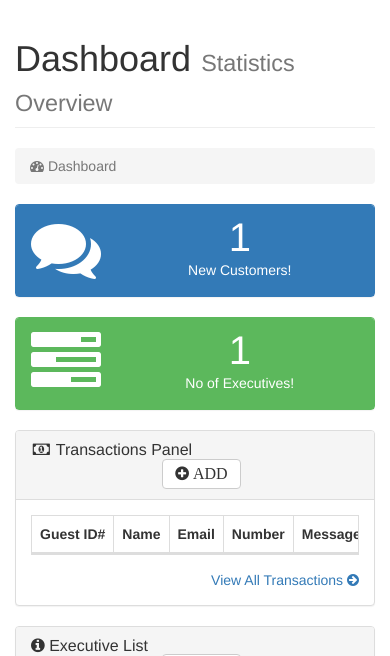
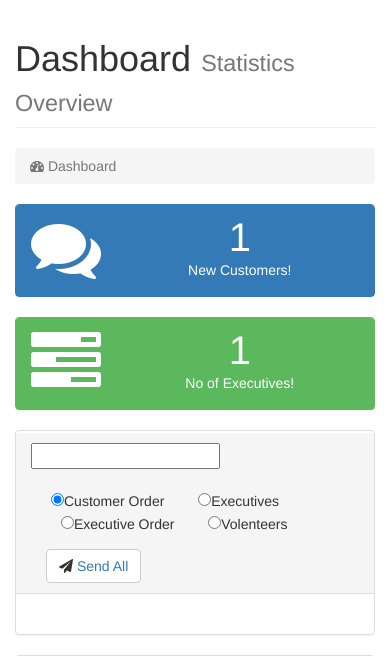
Before and after one commit to shivaprasadks/admin, a PHP site: page / in a window 390 px wide. Shown: the part 101-757 px from the top of the page. Run offline with PHP 8.4, Linux system fonts and the light colour scheme; data that the repository does not hold is empty; some libraries are stand-ins or nearby versions.

Commit message:
search option initial

```diff
--- a/email.php
+++ b/email.php
@@ -22,7 +22,7 @@
     <link href="css/plugins/morris.css" rel="stylesheet">
 
     <!-- Custom Fonts -->
-    <link href="font-awesome/css/font-awesome.min.css" rel="stylesheet" type="text/css">4
+    <link href="font-awesome/css/font-awesome.min.css" rel="stylesheet" type="text/css">
      <script src="http://ajax.googleapis.com/ajax/libs/jquery/1.9.1/jquery.js"></script>
 
     <!-- HTML5 Shim and Respond.js IE8 support of HTML5 elements and media queries -->
--- a/index.php
+++ b/index.php
@@ -23,13 +23,20 @@
     <!-- Custom Fonts -->
     <link href="font-awesome/css/font-awesome.min.css" rel="stylesheet" type="text/css">
 
+     <script src="http://ajax.googleapis.com/ajax/libs/jquery/1.9.1/jquery.js"></script>
+
     <!-- HTML5 Shim and Respond.js IE8 support of HTML5 elements and media queries -->
     <!-- WARNING: Respond.js doesn't work if you view the page via file:// -->
     <!--[if lt IE 9]>
         <script src="https://oss.maxcdn.com/libs/html5shiv/3.7.0/html5shiv.js"></script>
         <script src="https://oss.maxcdn.com/libs/respond.js/1.4.2/respond.min.js"></script>
+
     <![endif]-->
-
+<style type="text/css">
+    .searchbar {
+        padding: 2px 0 40px 0;
+    }
+</style>
 </head>
 
 <body>
@@ -156,7 +163,34 @@
                 </div>
                 <!-- /.row -->
 
+                <div class="searchbar panel panel-default">
+                    <div class="col-md-12 panel-heading ">
+                        <form method="POST" action="search.php" >
+                            <input type="text" name="searchbox">
+                            <div class="form-group" style="margin-top: 20px;">
 
+                                <label class="checkbox-inline">
+                                      <input type="radio" name="optionsRadios" id="optionsRadios1" value="All" checked>Customer Order
+                                </label>
+                                <label class="checkbox-inline">
+                                     <input type="radio" name="optionsRadios" id="optionsRadios1" value="Executives" >Executives
+                                </label>
+                                <label class="checkbox-inline">
+                                     <input type="radio" name="optionsRadios" id="optionsRadios1" value="Customers" >Executive Order
+                                </label>
+                                <label class="checkbox-inline">
+                                     <input type="radio" name="optionsRadios" id="optionsRadios1" value="Volenteers" >Volenteers
+                                </label>
+                            </div>
+                            <div class="col-md-8 col-md-offset-7">
+                               <button type="submit" class="btn btn-default" id="allMail"><i class="fa fa-paper-plane" aria-hidden="true"></i> <a href="" > Send All</a></button>
+                                 <button type="submit" class="btn btn-default" id="executiveMail"><i class="fa fa-paper-plane" aria-hidden="true"></i> <a href="" > Send To Executives</a></button>
+                                 <button type="submit" class="btn btn-default" id="customerMail"><i class="fa fa-paper-plane" aria-hidden="true"></i> <a href="" > Send To Customers</a></button>
+                                <button type="submit" class="btn btn-default" id="volenteerMail"><i class="fa fa-paper-plane" aria-hidden="true"></i> <a href="" > Send To Volenteers</a></button>
+                            </div>
+                        </form>
+                    </div>
+                </div>
 
                 <div class="row">
 
@@ -211,6 +245,7 @@
                         </div>
                     </div>
                 </div>
+
                 <!-- /.row -->
                 <div class="row">
 
@@ -274,6 +309,46 @@
 
     </div>
     <!-- /#wrapper -->
+     <script type="text/javascript">
+            $("#allMail").show();
+             $("#executiveMail").hide();
+             $("#customerMail").hide();
+             $("#volenteerMail").hide();
+         $('input:radio[name="optionsRadios"]').change(
+            function() {
+         if ($(this).is(':checked') && $(this).val() == 'All') {
+             // append goes here
+
+             $("#allMail").show();
+             $("#executiveMail").hide();
+             $("#customerMail").hide();
+             $("#volenteerMail").hide();
+
+         } else if ($(this).is(':checked') && $(this).val() == 'Executives') {
+
+             $("#allMail").hide();
+             $("#executiveMail").show();
+             $("#customerMail").hide();
+             $("#volenteerMail").hide();
+
+         } else if ($(this).is(':checked') && $(this).val() == 'Customers') {
+
+             $("#allMail").hide();
+             $("#executiveMail").hide();
+             $("#customerMail").show();
+             $("#volenteerMail").hide();
+
+         } else if ($(this).is(':checked') && $(this).val() == 'Volenteers') {
+
+
+            $("#allMail").hide();
+             $("#executiveMail").hide();
+             $("#customerMail").hide();
+             $("#volenteerMail").show();
+
+         }
+     });
+      </script>
       <script type="text/javascript">
         function guestEdit($vid){
 
```
